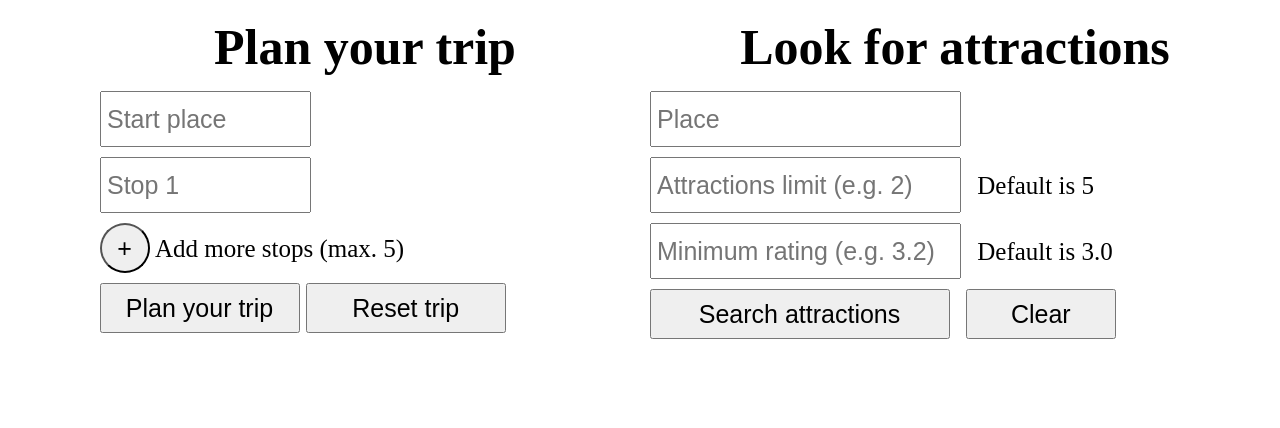
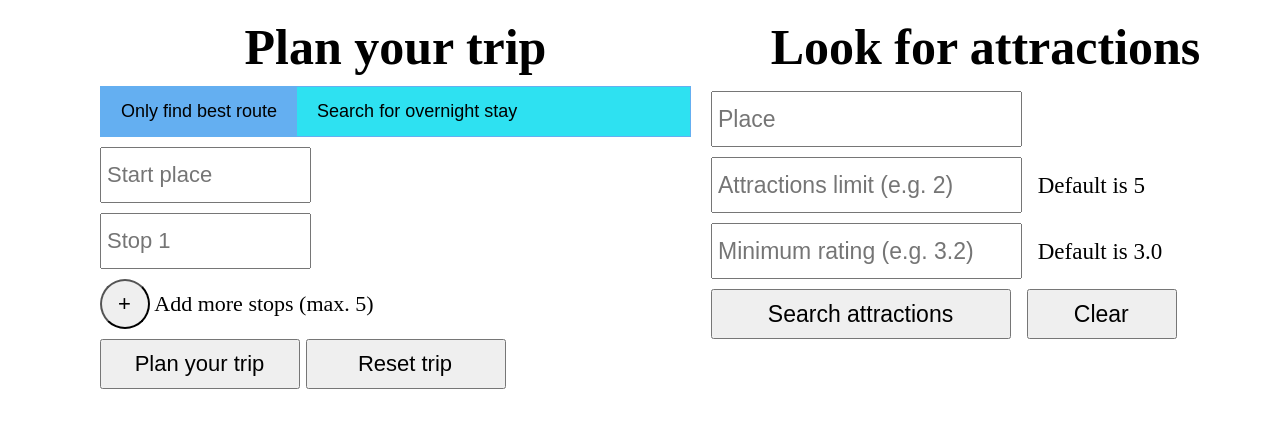
Before and after one commit to piotrek6598/travellapp, a PHP site: page / in a window 1280 px wide. Shown: the top 428 px of the page. Run offline with PHP 8.4, Linux system fonts and the light colour scheme.

Commit message:
main page

```diff
--- a/index.php
+++ b/index.php
@@ -12,17 +12,35 @@
     <header>
         Plan your trip
     </header>
+    <div id="searchTabs">
+        <button class="searchTabButton" id="routeSearchButton" onclick="changeSearchNightOption(false)">Only find best route</button>
+        <button class="searchTabButton" id="staySearchButton" onclick="changeSearchNightOption(true)">Search for overnight stay</button>
+    </div>
+    <div id="searchOptions">
+        <div class="optionSearchMsg">Select search option: </div>
+        <button class="optionTabButton" id="fastestOption" onclick="changeSearchOption(true)">Fastest way</button>
+        <button class="optionTabButton" id="cheapestOption" onclick="changeSearchOption(false)">Cheapest stay</button>
+    </div>
     <!-- Form enabling founding best trip. -->
     <form action="trip.php" method="post" id="tripForm" target="_blank">
         <label></label>
         <input type="text" name="startPlace" id="departurePlace"
                placeholder="Start place" required/>
+        <input type="date" name="deptDate" id="deptDate" value="" required/>
+        <input type="button" class="numButton" onclick="changeAdultsNum(-1)" value="-">
+        <div id="adults"></div>
+        <input type="button" class="numButton" onclick="changeAdultsNum(1)" value="+">
+        <input type="button" class="numButton" onclick="changeRoomsNum(-1)" value="-">
+        <div id="rooms"></div>
+        <input type="button" class="numButton" onclick="changeRoomsNum(1)" value="+">
         <br>
         <input type="text" name="stopPlace1" class="stop1" placeholder="Stop 1" required/>
+        <input type="number" min="0" name="stop1Nights" id="stop1Nights" placeholder="Stay (in days)" required/>
         <br>
         <div id="stop2">
             <label></label>
             <input type="text" name="stopPlace2" id="stopPlace2" placeholder="Stop 2" required/>
+            <input type="number" min="0" name="stop2Nights" id="stop2Nights" placeholder="Stay (in days)">
             <input type="button" name="delStop2" value="X" onclick="delStop()"
                    class="delStopButton" style="width: 50px"/>
             <br>
@@ -30,6 +48,7 @@
         <div id="stop3">
             <label></label>
             <input type="text" name="stopPlace3" id="stopPlace3" placeholder="Stop 3"/>
+            <input type="number" min="0" name="stop3Nights" id="stop3Nights" placeholder="Stay (in days)">
             <input type="button" name="delStop3" value="X" onclick="delStop()"
                    class="delStopButton" style="width: 50px"/>
             <br>
@@ -37,14 +56,15 @@
         <div id="stop4">
             <label></label>
             <input type="text" name="stopPlace4" id="stopPlace4" placeholder="Stop 4"/>
+            <input type="number" min="0" name="stop4Nights" id="stop4Nights" placeholder="Stay (in days)">
             <input type="button" name="delStop4" value="X" onclick="delStop()"
                    class="delStopButton" style="width: 50px"/>
             <br>
         </div>
         <div id="stop5">
             <label class="stop5"></label>
-            <input type="text" name="stopPlace5" class="stop5" id="stopPlace5"
-                   placeholder="Stop 5"/>
+            <input type="text" name="stopPlace5" class="stop5" id="stopPlace5" placeholder="Stop 5"/>
+            <input type="number" min="0" name="stop5Nights" id="stop5Nights" placeholder="Stay (in days)">
             <input type="button" name="delStop5" value="X" class="delStopButton"
                    onclick="delStop()" style="width: 50px"/>
             <br>
@@ -55,7 +75,10 @@
                onclick="addStop()" style="border-radius: 50%; width: 50px"/>
         <span id="addStopLabel" onclick="addStop()"><a
                 href="#">Add more stops (max. 5)</a></span>
-        <input type="hidden" name="stops" id="totalStops" value=""/> <br> <!--- Hidden field with number of active stops -->
+        <input type="hidden" name="stops" id="totalStops" value=""/> <!--- Hidden field with number of active stops -->
+        <input type="hidden" name="adultsNum" id="adultsNum" value=""/> <!-- Hidden field with number of adults -->
+        <input type="hidden" name="roomsNum" id="roomsNum" value=""/> <!-- Hidden field with number of rooms -->
+        <input type="hidden" name="fastestWay" id="fastestWay" value=""/> <br> <!-- Hidden flag with search option -->
         <input type="submit" name="planTrip" onclick="postStops()" value="Plan your trip"/>
         <input type="reset" name="resetArgs" value="Reset trip"/>
     </form>
--- a/main.css
+++ b/main.css
@@ -2,7 +2,7 @@
  */
 body {
     display: grid;
-    grid-template-columns: 1fr 1fr;
+    grid-template-columns: 11fr 9fr;
     grid-column-gap: 20px;
     margin-left: 20px;
     margin-right: 20px;
@@ -23,6 +23,73 @@ input {
     margin-top: 5px;
     margin-bottom: 5px;
     padding-left: 5px;
+}
+
+input:required {
+    box-shadow: none;
+}
+
+#searchTabs {
+    overflow: hidden;
+    border: 1px solid #64aff1;
+    background-color: #2ee1f1;
+    margin-top: 5px;
+    margin-bottom: 5px;
+}
+
+#searchTabs button {
+    background-color: inherit;
+    float: left;
+    border: none;
+    outline: none;
+    cursor: pointer;
+    padding: 14px 20px;
+    transition: 0.5s;
+    font-size: 18px;
+}
+
+#searchTabs button:hover {
+    background-color: #acbcf1;
+}
+
+#searchTabs button.active {
+    background-color: #64aff1;
+}
+
+#searchOptions {
+    overflow: hidden;
+    border: 1px solid #64aff1;
+    background-color: #2ee1f1;
+}
+
+#searchOptions button {
+    background-color: inherit;
+    float: left;
+    border: none;
+    outline: none;
+    cursor: pointer;
+    padding: 10px 15px;
+    transition: 0.5s;
+    font-size: 14px;
+}
+
+#searchOptions .optionSearchMsg {
+    background-color: red;
+    color: white;
+    font-weight: bold;
+    float: left;
+    border: none;
+    outline: none;
+    padding: 10px 15px;
+    font-size: 14px;
+}
+
+#searchOptions button:hover {
+    background-color: #acbcf1;
+}
+
+#searchOptions button.active {
+    background-color: #64aff1;
 }
 
 .errorBox {
@@ -54,7 +121,7 @@ input {
 }
 
 #tripForm {
-    font-size: 25px;
+    font-size: 22px;
 }
 
 #tripForm a {
@@ -69,7 +136,7 @@ input {
 
 #tripForm input {
     width: 200px;
-    font-size: 25px;
+    font-size: 22px;
 }
 
 #stop2 {
@@ -94,16 +161,22 @@ input {
     width: 50px;
 }
 
+#tripForm .numButton {
+    height: 40px;
+    width: 40px;
+    border-radius: 50%;;
+}
+
 /** Detailed description of attractions searcher column.
  */
 #attractionsSearchForm input {
     width: 300px;
-    font-size: 25px;
+    font-size: 23px;
     margin-right: 10px;
 }
 
 #attractionsSearchForm {
-    font-size: 25px;
+    font-size: 23px;
 }
 
 /** Detailed description of attractions list page.
--- a/main.js
+++ b/main.js
@@ -4,18 +4,41 @@
  */
 let stopCount = 1;
 
+let maxStops = 5;
+
+let searchForNightStay = false;
+
+let adults = 2;
+
+let minAdults = 1;
+let maxAdults = 9;
+
+let rooms = 1;
+
+let minRooms = 1;
+let maxRooms = 5;
+
+let fastestWay = true;
+
 /** Increases number of active stops. Changes visibility of buttons.
  */
 function addStop() {
-    if (stopCount === 5)
+    if (stopCount === maxStops)
         return;
     let bStr = stopCount.toString();
     stopCount++;
     let str = stopCount.toString();
     let but = "stopPlace".concat(str);
     document.getElementById(but).required = true;
+    if (searchForNightStay) {
+        document.getElementById("stop".concat(str, "Nights")).required = true;
+    }
     document.getElementById("stop".concat(str)).style.display = "block";
     document.getElementsByName("delStop".concat(bStr)).item(0).style.display = "none";
+    if (stopCount === maxStops) {
+        document.getElementsByName("moreStops").item(0).style.display = "none";
+        document.getElementById("addStopLabel").style.display = "none";
+    }
 }
 
 /** Decreases number of active stops. Changes visibility of buttons.
@@ -23,7 +46,15 @@ function addStop() {
  */
 function delStop() {
     let str = stopCount.toString();
+    if (stopCount === maxStops) {
+        document.getElementsByName("moreStops").item(0).style.display = "initial";
+        document.getElementById("addStopLabel").style.display = "initial";
+    }
     document.getElementById("stop".concat(str)).style.display = "none";
+    if (searchForNightStay) {
+        document.getElementById("stop".concat(str, "Nights")).removeAttribute("required");
+        document.getElementById("stop".concat(str, "Nights")).value = "";
+    }
     document.getElementById("stopPlace".concat(str)).removeAttribute("required");
     document.getElementById("stopPlace".concat(str)).value = "";
     stopCount--;
@@ -39,6 +70,8 @@ function postStops() {
         document.getElementById("stopPlace2").removeAttribute("required");
     }
     document.getElementById("totalStops").value = stopCount;
+    document.getElementById("adultsNum").value = adults;
+    document.getElementById("roomsNum").value = rooms;
 }
 
 function postAttraction() {
@@ -49,3 +82,104 @@ function postAttraction() {
         document.getElementById("attractionsRating").value = "3.0"
     }
 }
+
+function changeStaySearchingVisibility() {
+    if (searchForNightStay) {
+        document.getElementById("deptDate").style.display = "initial";
+        document.getElementById("deptDate").required = true;
+        document.getElementById("deptDate").value = "";
+        document.getElementById("searchOptions").style.display = "inherit";
+        document.getElementById("adults").style.display = "initial";
+        document.getElementById("rooms").style.display = "initial";
+        let numButtons = document.getElementsByClassName("numButton");
+        for (let i = 0; i < numButtons.length; i++) {
+            numButtons[i].style.display = "initial";
+        }
+        for (let i = 1; i <= maxStops; i++) {
+            let str = i.toString();
+            document.getElementById("stop".concat(str, "Nights")).style.display = "initial";
+            if (i <= stopCount) {
+                document.getElementById("stop".concat(str, "Nights")).required = true;
+            }
+        }
+    } else {
+        document.getElementById("deptDate").style.display = "none";
+        document.getElementById("deptDate").removeAttribute("required");
+        document.getElementById("searchOptions").style.display = "none";
+        document.getElementById("adults").style.display = "none";
+        document.getElementById("rooms").style.display = "none";
+        let numButtons = document.getElementsByClassName("numButton");
+        for (let i = 0; i < numButtons.length; i++) {
+            numButtons[i].style.display = "none";
+        }
+        for (let i = 1; i <= maxStops; i++) {
+            let str = i.toString();
+            document.getElementById("stop".concat(str, "Nights")).style.display = "none";
+            document.getElementById("stop".concat(str, "Nights")).value = "";
+            document.getElementById("stop".concat(str, "Nights")).removeAttribute("required");
+        }
+        adults = 2;
+        rooms = 1;
+        fastestWay = false;
+        let optionButtons = document.getElementsByClassName("optionTabButton");
+        for (let i = 0; i < optionButtons.length; i++)
+            optionButtons[i].className = optionButtons[i].className.replace(" active", "");
+        document.getElementById("fastestOption").className += " active";
+        setAdults();
+        setRooms();
+    }
+}
+
+function changeSearchNightOption(val) {
+    searchForNightStay = val;
+    let searchButtons = document.getElementsByClassName("searchTabButton");
+    for (let i = 0; i < searchButtons.length; i++)
+        searchButtons[i].className = searchButtons[i].className.replace(" active", "");
+    event.currentTarget.className += " active";
+    changeStaySearchingVisibility();
+}
+
+function setAdults() {
+    let ad = document.getElementById("adults");
+    ad.innerText = adults.toString().concat(" adult");
+    if (adults > 1)
+        ad.innerText += "s";
+}
+
+function setRooms() {
+    let room = document.getElementById("rooms");
+    room.innerText = rooms.toString().concat(" room");
+    if (rooms > 1)
+        room.innerText += "s";
+}
+
+function changeSearchOption(fastest) {
+    fastestWay = fastest;
+    let optionButtons = document.getElementsByClassName("optionTabButton");
+    for (let i = 0; i < optionButtons.length; i++)
+        optionButtons[i].className = optionButtons[i].className.replace(" active", "");
+    event.currentTarget.className += " active";
+}
+
+function initMainPage() {
+    searchForNightStay = false;
+    document.getElementById("routeSearchButton").className += " active";
+    document.getElementById("fastestOption").className += " active";
+    setAdults();
+    setRooms();
+    changeStaySearchingVisibility();
+}
+
+function changeRoomsNum(change) {
+    if (rooms + change >= minRooms && rooms + change <= maxRooms)
+        rooms += change;
+    setRooms();
+}
+
+function changeAdultsNum(change) {
+    if (adults + change >= minAdults && adults + change <= maxAdults)
+        adults += change;
+    setAdults();
+}
+
+initMainPage();
--- a/trip.php
+++ b/trip.php
@@ -30,7 +30,7 @@ for ($i = 1; $i <= $stops; $i++) {
 }
 
 
-exec($command, $output, $ret);
+//exec($command, $output, $ret);
 
 /**
  * Printing information about error, if occurred.
@@ -53,7 +53,7 @@ echo "</header>";
  */
 for ($i = 3; $i <= $stops + 4; $i++) {
     $command = "python3 ./AttractionSearcher/main.py \"" . $output[$i] . "\" 4 2";
-    exec ($command, $attrOutput, $ret);
+    //exec ($command, $attrOutput, $ret);
     echo "<div class='tripStep'>";
     echo "<div class='cityName'>";
     echo ($i - 2) . ". " . $output[$i]. "<br>";
```
